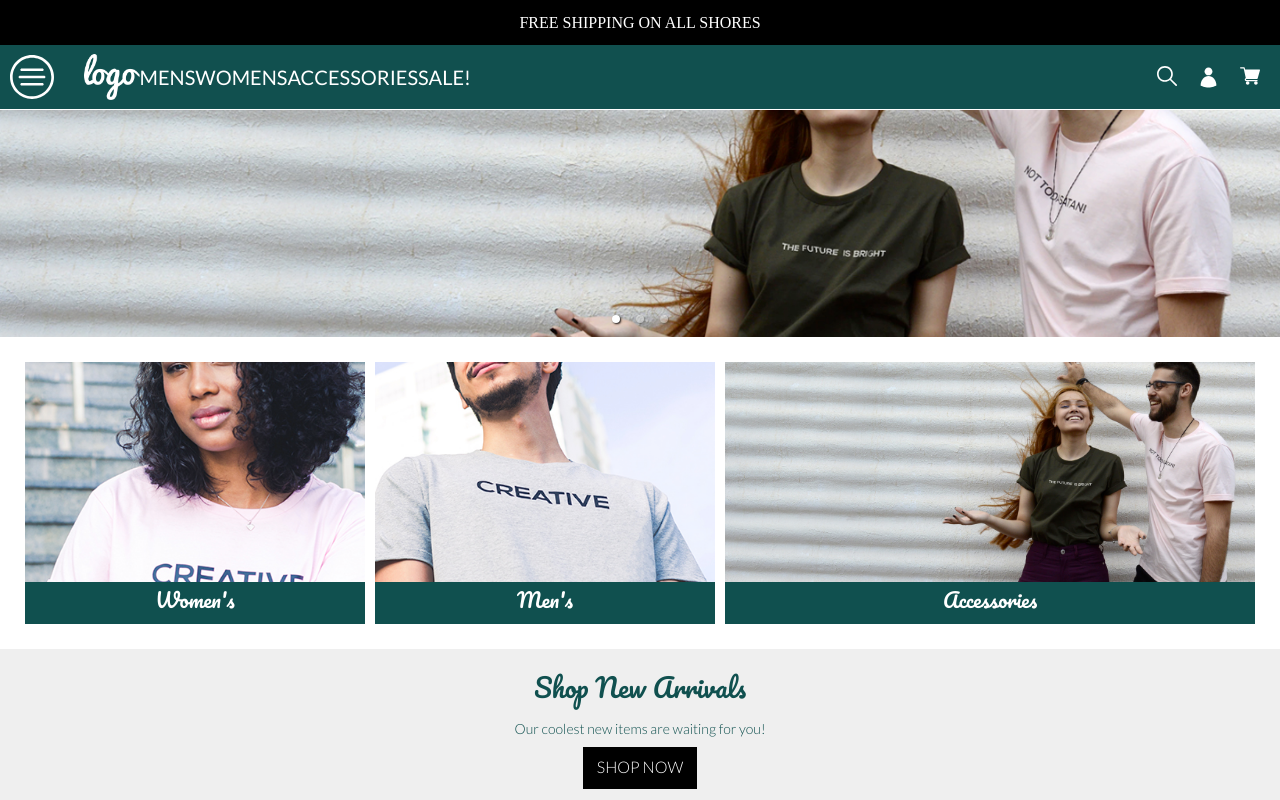
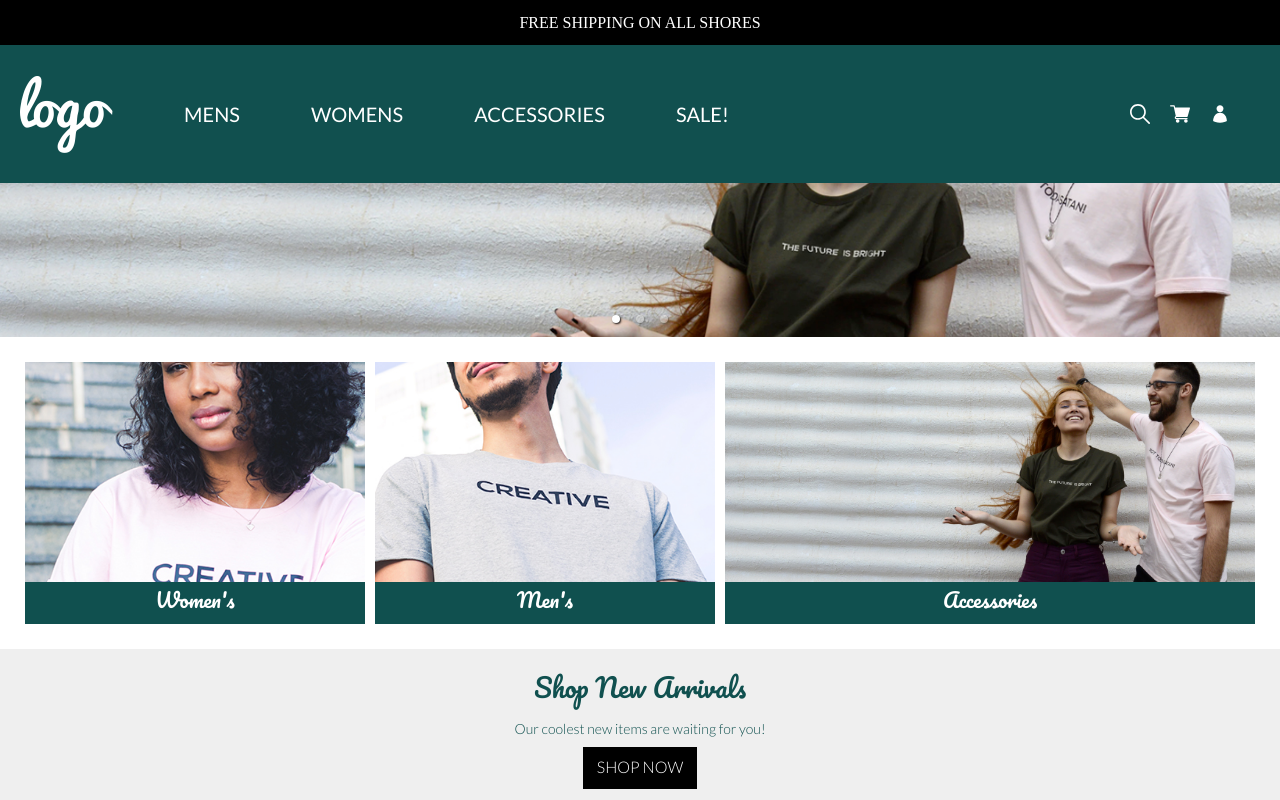
Before and after one commit to elitwo/react-ecommerce, a React (Create React App) app: page / in a window 1280 px wide. Shown: the top 800 px of the page. Built offline with nearby package versions, Linux system fonts and the light colour scheme.

Commit message:
Desktop Header with search box.

```diff
--- a/src/components/Header/Header.js
+++ b/src/components/Header/Header.js
@@ -14,8 +14,12 @@ import cartIcon from '../../assets/cart.svg';
 
 const HeaderWrapper = styled.div`
   background-color: #11504f;
-  height: 64px;
+  height: 138px;
   display: flex;
+  ${({ isMobile }) => isMobile && `
+    height: 64px;
+  `}
+
 `;
 
 const MenuWrapper = styled.div`
@@ -35,21 +39,35 @@ const MenuItem = styled(NavLink)`
 `;
 
 const Logo = styled.img`
+  width: 93px;
+  height: 77px;
+  margin: auto;
   margin-left: 20px;
-  margin-top: 9px;
-  max-height: 46px;
-  width: auto;
-  height: auto;
+  ${({ isMobile }) => isMobile && `
+  width: 56px;
+  height: 46px;
+  margin: auto;
+  `}
 `;
 
-const MenuIconWrapper = styled.div`
-  width:100%;
-  padding-right: 10px;
+const HeaderIconWrapper = styled.div`
+  height: 40px;
+  width: 440px;
+  flex-shrink: 0;
+  margin: auto;
+  padding-right: 40px;
+  ${({ isMobile }) => isMobile && `
+    flex-shrink: 1;
+    padding-right: 10px;
+  `}
+  display: flex;
+  flex-direction: row-reverse;
+  float: right;
 `;
 
 const SearchBoxWrapper = styled.div`
   width: 325px;
-  height: 37px;
+  height: 40px;
   margin: auto;
   background-color: white;
   display: flex;
@@ -84,12 +102,14 @@ const navItems = [
   { name: 'Sale!', route: '/' },
 ];
 
-const icons = [cartIcon, userIcon];
+const icons = [userIcon, cartIcon];
 
 const Header = () => {
   const [searching, setSearching] = React.useState(false);
 
   const size = useWindowSize();
+
+  const isMobile = size.width < 1024;
 
   const dispatch = useDispatch();
 
@@ -97,11 +117,15 @@ const Header = () => {
 
   return (
     <div>
-      <HeaderWrapper>
-        <HeaderIcon src={menuIcon} onClick={() => dispatch(openMenu())} />
-        <Logo src={logo} />
+      <HeaderWrapper isMobile={isMobile}>
+        {isMobile ? (
+          <>
+            <HeaderIcon src={menuIcon} onClick={() => dispatch(openMenu())} />
+          </>
+        ) : null}
+        <Logo isMobile={isMobile} src={logo} />
         <MenuWrapper>
-          {size.width > 1024 ? (
+          {isMobile ? null : (
             <>
               {navItems.map(item => (
                 <MenuItem className="navbar-brand" to={item.route}>
@@ -109,17 +133,26 @@ const Header = () => {
                 </MenuItem>
               ))}
             </>
-          ) : null}
-          <MenuIconWrapper>
-            {icons.map(item => (
-              <img className="icon float-right" src={item} />
-            ))}
-            <HeaderIcon className="float-right" src={zoomIcon} onClick={() => setSearching(!searching)} />
-          </MenuIconWrapper>
+          )}
         </MenuWrapper>
+        <HeaderIconWrapper isMobile={isMobile}>
+          {icons.map(item => (
+            <img className="icon" src={item} />
+          ))}
+          {
+            isMobile ? <HeaderIcon src={zoomIcon} onClick={() => setSearching(!searching)} /> : (
+              searching ? (
+                <SearchBoxWrapper>
+                  <SearchBoxInput />
+                  <SearchBoxButton onClick={() => setSearching(!searching)}>GO</SearchBoxButton>
+                </SearchBoxWrapper>
+              ) : <HeaderIcon src={zoomIcon} onClick={() => setSearching(!searching)} />
+            )
+          }
+        </HeaderIconWrapper>
       </HeaderWrapper>
       {
-        searching ? (
+        searching && isMobile ? (
           <SearchBoxWrapper>
             <SearchBoxInput />
             <SearchBoxButton onClick={() => setSearching(!searching)}>GO</SearchBoxButton>
```
